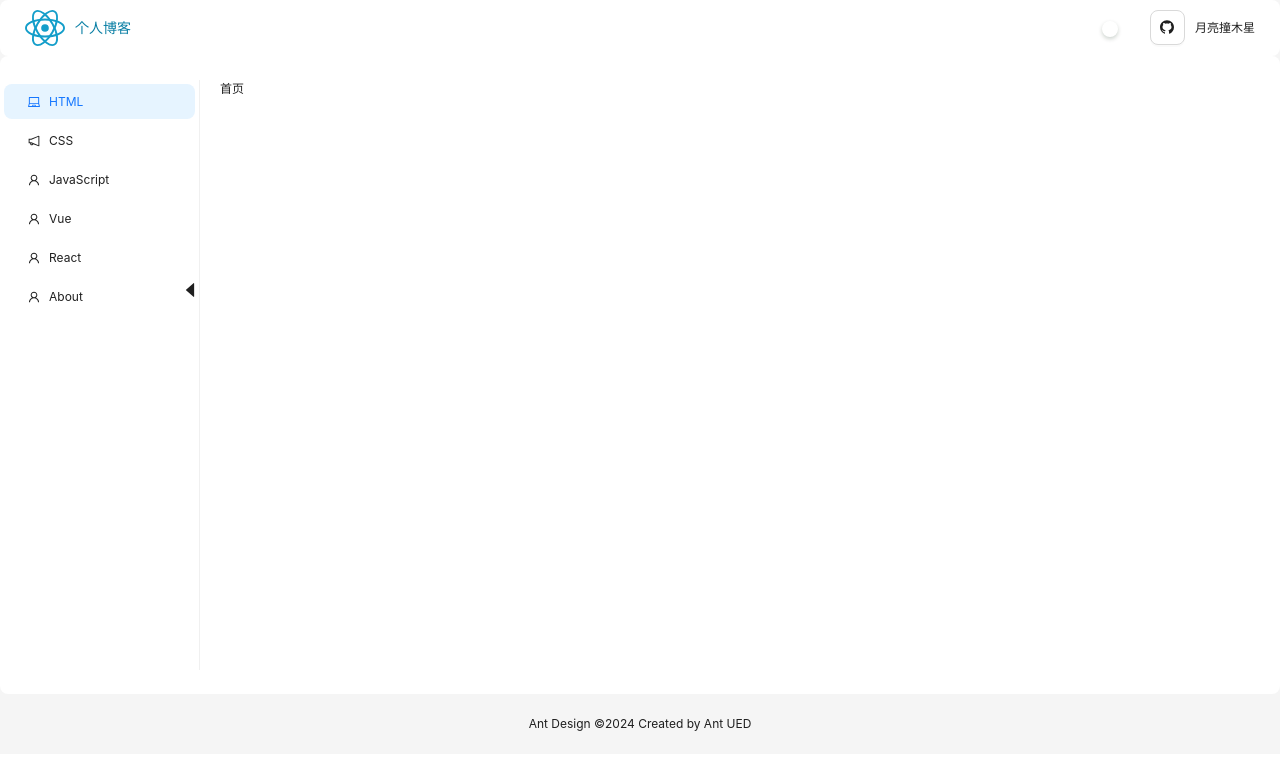
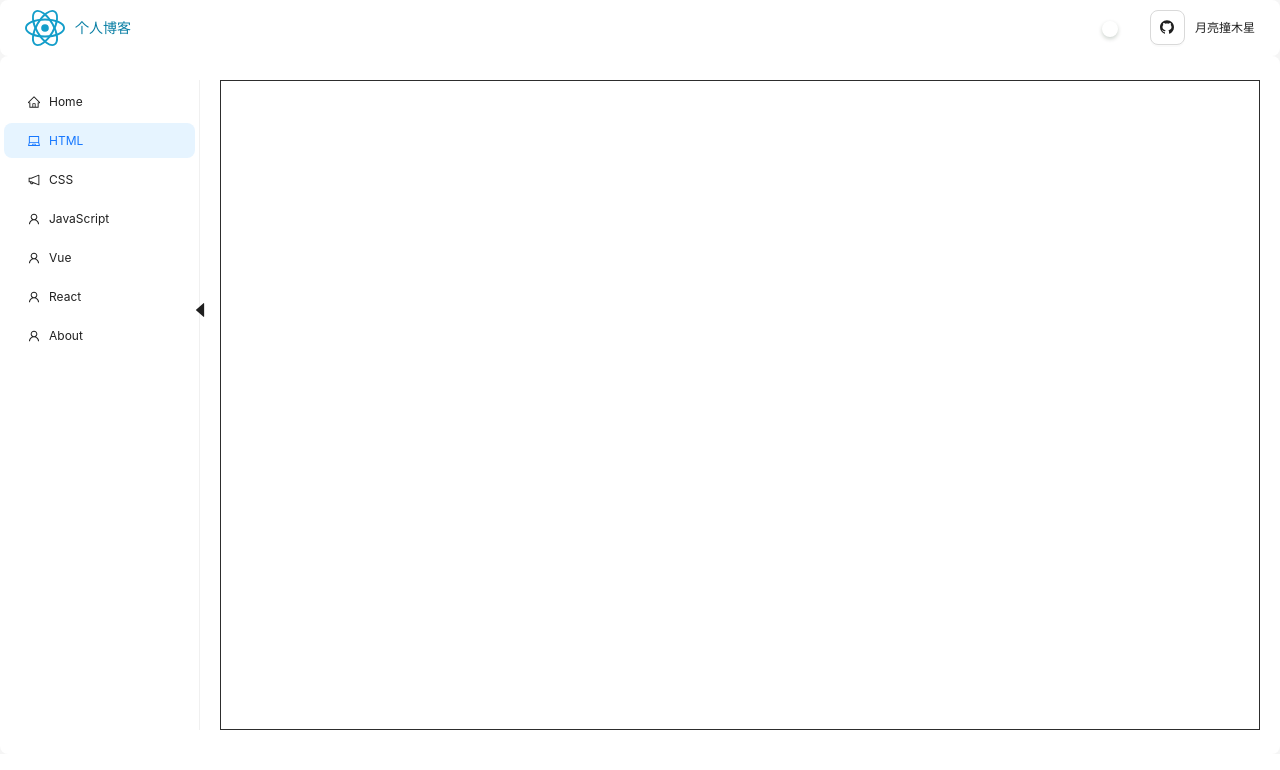
Before and after one commit to Wx-lin/blog, a React (Vite) app: page / in a window 1280 px wide. Shown: the top 770 px of the page. Built offline with nearby package versions, Linux system fonts and the light colour scheme.

Commit message:
文件后缀

```diff
--- a/src/App.jsx
+++ b/src/App.jsx
@@ -1,5 +1,5 @@
 import { ConfigProvider, theme } from "antd";
-import { CurrentContext } from "@/config";
+import { CurrentContext } from "@/config/index.jsx";
 import Layout from "@/components/Layout";
 import { useState } from "react";
 
--- /dev/null
+++ b/src/assets/styles/index.sass
@@ -0,0 +1 @@
+@import './reset.sass'
--- a/src/components/Layout/index.jsx
+++ b/src/components/Layout/index.jsx
@@ -1,6 +1,6 @@
 import React, { lazy, useState, useContext, Suspense } from "react";
-import { CurrentContext, MENUS } from "@/config";
-import { Layout, Menu, theme, Space, Switch, Button, Spin } from "antd";
+import { CurrentContext, MENUS } from "@/config/index.jsx";
+import { Layout, Menu, theme, Space, Switch, Button } from "antd";
 import { Routes, Route, useNavigate } from "react-router-dom";
 import { find } from "lodash";
 import {
@@ -12,7 +12,7 @@ import {
 } from "@ant-design/icons";
 import Logo from "@/assets/images/logo.svg";
 
-const { Header, Content, Footer, Sider } = Layout;
+const { Header, Content, Sider } = Layout;
 const Home = lazy(() => import("@/view/Home.jsx"));
 const About = lazy(() => import("@/view/About.jsx"));
 
@@ -84,7 +84,7 @@ const App = () => {
               onClick={handleMenuClick}
             />
             <div
-              className="cursor-pointer absolute right-0 top-1/3 text-xl"
+              className="cursor-pointer absolute -right-10px top-1/3 text-xl"
               onClick={handleCollapsedChange}
             >
               {collapsed ? <CaretRightOutlined /> : <CaretLeftOutlined />}
@@ -93,7 +93,7 @@ const App = () => {
           <Content
             style={{
               padding: "0 20px",
-              minHeight: 590,
+              minHeight:'650px'
             }}
           >
             <Suspense>
@@ -105,13 +105,6 @@ const App = () => {
           </Content>
         </Layout>
       </Content>
-      <Footer
-        style={{
-          textAlign: "center",
-        }}
-      >
-        Ant Design ©{new Date().getFullYear()} Created by Ant UED
-      </Footer>
     </Layout>
   );
 };
--- a/src/config/index.js
+++ /dev/null
@@ -1,47 +0,0 @@
-import { createContext, createElement } from "react";
-import {
-    LaptopOutlined,
-    NotificationOutlined,
-    UserOutlined,
-} from "@ant-design/icons";
-
-export const CurrentContext = createContext(null);
-
-export const MENUS = [
-    {
-        key: "1",
-        label: "HTML",
-        icon: createElement(LaptopOutlined),
-        path: 'html'
-    },
-    {
-        key: "2",
-        label: "CSS",
-        icon: createElement(NotificationOutlined),
-        path: 'css'
-    },
-    {
-        key: "3",
-        label: "JavaScript",
-        icon: createElement(UserOutlined),
-        path: 'javaScript'
-    },
-    {
-        key: "4",
-        label: "Vue",
-        icon: createElement(UserOutlined),
-        path: 'vue'
-    },
-    {
-        key: "5",
-        label: "React",
-        icon: createElement(UserOutlined),
-        path: 'react'
-    },
-    {
-        key: "6",
-        label: "About",
-        icon: createElement(UserOutlined),
-        path: "about",
-    },
-];
--- /dev/null
+++ b/src/config/index.jsx
@@ -0,0 +1,54 @@
+import { createContext } from "react";
+import {
+  LaptopOutlined,
+  NotificationOutlined,
+  UserOutlined,
+  HomeOutlined,
+} from "@ant-design/icons";
+
+export const CurrentContext = createContext(null);
+
+export const MENUS = [
+  {
+    key: "0",
+    label: "Home",
+    icon: <HomeOutlined />,
+    path: "/",
+  },
+  {
+    key: "1",
+    label: "HTML",
+    icon: <LaptopOutlined />,
+    path: "html",
+  },
+  {
+    key: "2",
+    label: "CSS",
+    icon: <NotificationOutlined />,
+    path: "css",
+  },
+  {
+    key: "3",
+    label: "JavaScript",
+    icon: <UserOutlined />,
+    path: "javaScript",
+  },
+  {
+    key: "4",
+    label: "Vue",
+    icon: <UserOutlined />,
+    path: "vue",
+  },
+  {
+    key: "5",
+    label: "React",
+    icon: <UserOutlined />,
+    path: "react",
+  },
+  {
+    key: "6",
+    label: "About",
+    icon: <UserOutlined />,
+    path: "about",
+  },
+];
--- a/src/index.jsx
+++ b/src/index.jsx
@@ -2,7 +2,7 @@ import { BrowserRouter } from "react-router-dom";
 import React from "react";
 import ReactDOM from "react-dom/client";
 import App from "./App.jsx";
-import "@/assets/styles/reset.sass";
+import "@/assets/styles/index.sass";
 import "virtual:windi.css";
 
 ReactDOM.createRoot(document.getElementById("root")).render(
--- a/src/view/Home.jsx
+++ b/src/view/Home.jsx
@@ -1,7 +1,9 @@
 const Home = () => {
   return (
     <>
-      <span>首页</span>
+      <div className="h-3/3 border-solid border-dark-300 border">
+
+      </div>
     </>
   );
 };
```
